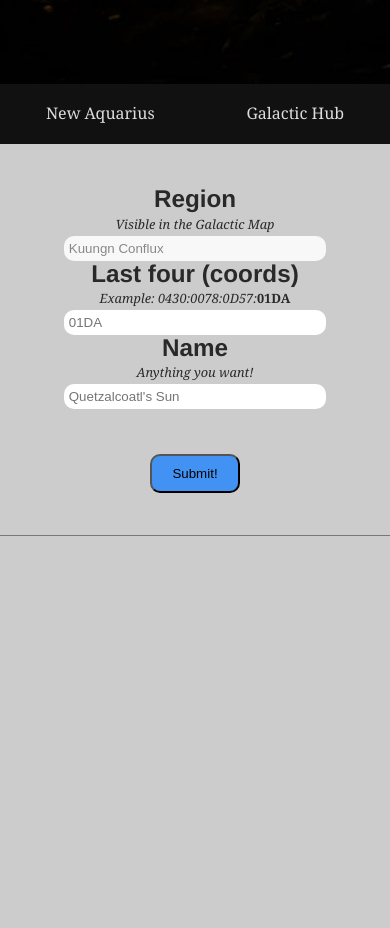
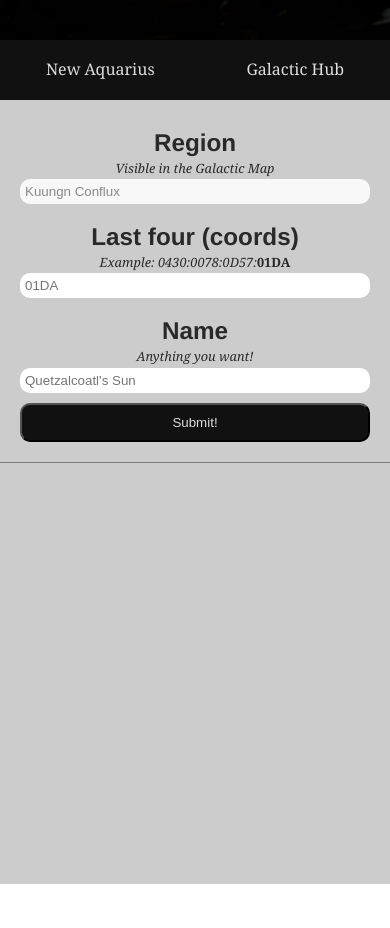
Before and after one commit to jacobhixon47/nms-name-gen, a Gatsby site: page / in a window 390 px wide. Shown: the part 700-1628 px from the top of the page. After the commit the page ends 1584 px from the top, so only its background shows below. Built offline with nearby package versions, Linux system fonts and the light colour scheme; Gatsby itself is replaced by a stand-in of ours; some packages are replaced by stand-ins of ours.

Commit message:
make mobile friendly

```diff
--- a/src/components/form.js
+++ b/src/components/form.js
@@ -14,6 +14,9 @@ const formStyle = css`
   align-items: center;
   flex-direction: column;
   border-bottom: 1px solid #777;
+  @media (max-width: 768px) {
+    height: auto;
+  }
 `;
 
 const inputContainerStyle = css`
@@ -33,6 +36,9 @@ const inputSectionStyle = css`
   justify-content: center;
   align-items: center;
   width: 100%;
+  @media (max-width: 768px) {
+    padding: 10px 0px;
+  }
   h2, p {
     margin-bottom: 2px;
   }
@@ -44,6 +50,9 @@ const inputSectionStyle = css`
     border-radius: 10px;
     border: none;
     width: 75%;
+    @media (max-width: 768px) {
+      width: 100%;
+    }
   }
   select {
     width: 75%;
@@ -63,16 +72,29 @@ const inputSectionStyle = css`
     cursor: pointer;
     padding: 5px;
     padding-right: 50px;
+    @media (max-width: 768px) {
+      width: 100%;
+    }
   }
 `;
 
 const submitButton = css`
   border-radius: 10px;
   padding: 10px 20px;
-  background-color: #4292f4;
-  &:hover {
-    background-color: #387dd1;
-    cursor: pointer;
+  background-color: #111;
+  color: #ddd;
+  transition: all .5s;
+  @media (min-width: 1000px) {
+    &:hover {
+      border: 1px solid #111;
+      background-color: #ddd;
+      color: #111;
+      cursor: pointer;
+      transition: all .5s;
+    }
+  }
+  @media (max-width: 768px) {
+    width: 100%;
   }
 `;
 
--- a/src/components/header.js
+++ b/src/components/header.js
@@ -19,6 +19,12 @@ const headerStyle = css`
   background-position: bottom;
   background-size: cover;
   color: #ddd;
+  @media (max-width: 768px) {
+    height: calc(100vh - 104px);
+    h1 {
+      font-size: 1.2em;
+    }
+  }
 `;
 
 const Header = (props) => (
--- a/src/components/name-gen-panel.js
+++ b/src/components/name-gen-panel.js
@@ -14,6 +14,9 @@ const nameGenPanelStyle = css`
   flex-direction: column;
   width: 100vw;
   height: calc(100vh - 60px);
+  @media (max-width: 768px) {
+    justify-content: flex-start;
+  }
 `;
 
 const showNameStyle = css`
@@ -21,6 +24,13 @@ const showNameStyle = css`
   display: flex;
   justify-content: center;
   align-items: center;
+  @media (max-width: 768px) {
+    height: auto;
+    min-height: 20%;
+    h1 {
+      font-size: 1.6em;
+    }
+  }
 `;
 
 const NameGenPanel = (props) => (
```
